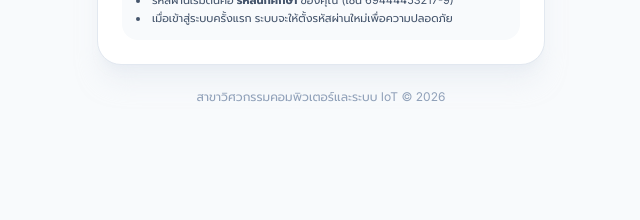
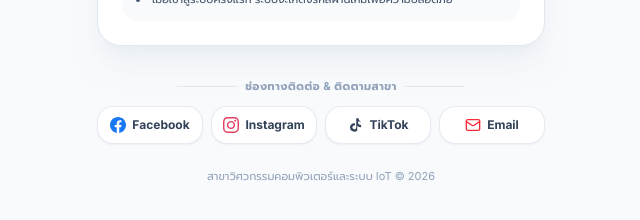
Before and after one commit to 665041901067-debug/shirt-order-system, a Next.js app: page /login in a window 1280 px wide. Shown: the part 628-848 px from the top of the page, without its empty margins (319-959 px from the left). Before the commit the page ends 800 px from the top, so only its background shows below. Built offline with nearby package versions, Linux system fonts and the light colour scheme; no server answers.

Commit message:
feat: add official social media and email contact buttons to login page

```diff
--- a/src/app/login/page.tsx
+++ b/src/app/login/page.tsx
@@ -220,8 +220,70 @@ export default function LoginPage() {
           </CardContent>
         </Card>
 
+        {/* Social Media & Contact Section */}
+        <div className="space-y-3 pt-2">
+          <div className="flex items-center gap-2 justify-center">
+            <span className="h-px bg-slate-200 flex-1 max-w-[60px]" />
+            <span className="text-[11px] font-bold text-slate-400 uppercase tracking-wider">
+              ช่องทางติดต่อ & ติดตามสาขา
+            </span>
+            <span className="h-px bg-slate-200 flex-1 max-w-[60px]" />
+          </div>
+
+          <div className="grid grid-cols-2 sm:grid-cols-4 gap-2">
+            {/* Facebook */}
+            <a
+              href="https://www.facebook.com/COMENRMUTK/"
+              target="_blank"
+              rel="noopener noreferrer"
+              className="flex items-center justify-center gap-1.5 p-2.5 rounded-2xl bg-white border border-slate-200/80 shadow-xs hover:border-blue-500 hover:bg-blue-50/60 hover:text-blue-600 text-slate-700 text-xs font-bold transition-all hover:scale-[1.02] active:scale-95 group"
+            >
+              <svg className="h-4 w-4 fill-[#1877F2] group-hover:scale-110 transition-transform shrink-0" viewBox="0 0 24 24">
+                <path d="M24 12.073c0-6.627-5.373-12-12-12s-12 5.373-12 12c0 5.99 4.388 10.954 10.125 11.854v-8.385H7.078v-3.47h3.047V9.43c0-3.007 1.792-4.669 4.533-4.669 1.312 0 2.686.235 2.686.235v2.953H15.83c-1.491 0-1.956.925-1.956 1.874v2.25h3.328l-.532 3.47h-2.796v8.385C19.612 23.027 24 18.062 24 12.073z"/>
+              </svg>
+              <span>Facebook</span>
+            </a>
+
+            {/* Instagram */}
+            <a
+              href="https://www.instagram.com/comeng_rmutk/"
+              target="_blank"
+              rel="noopener noreferrer"
+              className="flex items-center justify-center gap-1.5 p-2.5 rounded-2xl bg-white border border-slate-200/80 shadow-xs hover:border-pink-500 hover:bg-pink-50/60 hover:text-pink-600 text-slate-700 text-xs font-bold transition-all hover:scale-[1.02] active:scale-95 group"
+            >
+              <svg className="h-4 w-4 fill-[#E4405F] group-hover:scale-110 transition-transform shrink-0" viewBox="0 0 24 24">
+                <path d="M12 2.163c3.204 0 3.584.012 4.85.07 3.252.148 4.771 1.691 4.919 4.919.058 1.265.069 1.645.069 4.849 0 3.205-.012 3.584-.069 4.849-.149 3.225-1.664 4.771-4.919 4.919-1.266.058-1.644.07-4.85.07-3.204 0-3.584-.012-4.849-.07-3.26-.149-4.771-1.699-4.919-4.92-.058-1.265-.07-1.644-.07-4.849 0-3.204.013-3.583.07-4.849.149-3.227 1.664-4.771 4.919-4.919 1.266-.057 1.645-.069 4.849-.069zm0-2.163c-3.259 0-3.667.014-4.947.072-4.358.2-6.78 2.618-6.98 6.98-.059 1.281-.073 1.689-.073 4.948 0 3.259.014 3.668.072 4.948.2 4.358 2.618 6.78 6.98 6.98 1.281.058 1.689.072 4.948.072 3.259 0 3.668-.014 4.948-.072 4.354-.2 6.782-2.618 6.979-6.98.059-1.28.073-1.689.073-4.948 0-3.259-.014-3.667-.072-4.947-.196-4.354-2.617-6.78-6.979-6.98-1.281-.059-1.69-.073-4.949-.073zm0 5.838c-3.403 0-6.162 2.759-6.162 6.162s2.759 6.163 6.162 6.163 6.162-2.759 6.162-6.163c0-3.403-2.759-6.162-6.162-6.162zm0 10.162c-2.209 0-4-1.79-4-4 0-2.209 1.791-4 4-4s4 1.791 4 4c0 2.21-1.791 4-4 4zm6.406-11.845c-.796 0-1.441.645-1.441 1.44s.645 1.44 1.441 1.44c.795 0 1.439-.645 1.439-1.44s-.644-1.44-1.439-1.44z"/>
+              </svg>
+              <span>Instagram</span>
+            </a>
+
+            {/* TikTok */}
+            <a
+              href="https://www.tiktok.com/@comeng_rmutk"
+              target="_blank"
+              rel="noopener noreferrer"
+              className="flex items-center justify-center gap-1.5 p-2.5 rounded-2xl bg-white border border-slate-200/80 shadow-xs hover:border-slate-800 hover:bg-slate-900 hover:text-white text-slate-700 text-xs font-bold transition-all hover:scale-[1.02] active:scale-95 group"
+            >
+              <svg className="h-4 w-4 fill-current group-hover:scale-110 transition-transform shrink-0" viewBox="0 0 24 24">
+                <path d="M19.59 6.69a4.83 4.83 0 0 1-3.77-4.25V2h-3.45v13.67a2.89 2.89 0 0 1-5.2 1.74 2.89 2.89 0 0 1 2.31-4.64c.298-.002.595.042.88.13V9.4a6.33 6.33 0 0 0-1-.08A6.34 6.34 0 0 0 3 15.66a6.34 6.34 0 0 0 10.86 4.46V13.2a8.16 8.16 0 0 0 5.73 2.29V12a4.84 4.84 0 0 1-3.77-1.63 4.84 4.84 0 0 1-.63-3.68h4.4z"/>
+              </svg>
+              <span>TikTok</span>
+            </a>
+
+            {/* Email */}
+            <a
+              href="mailto:comen.rmutk@gmail.com"
+              className="flex items-center justify-center gap-1.5 p-2.5 rounded-2xl bg-white border border-slate-200/80 shadow-xs hover:border-red-500 hover:bg-red-50/60 hover:text-red-600 text-slate-700 text-xs font-bold transition-all hover:scale-[1.02] active:scale-95 group"
+              title="comen.rmutk@gmail.com"
+            >
+              <Mail className="h-4 w-4 text-red-500 group-hover:scale-110 transition-transform shrink-0" />
+              <span>Email</span>
+            </a>
+          </div>
+        </div>
+
         {/* Footer Note */}
-        <p className="text-center text-xs text-slate-400">
+        <p className="text-center text-[11px] text-slate-400">
           สาขาวิศวกรรมคอมพิวเตอร์และระบบ IoT © {new Date().getFullYear()}
         </p>
 
```
